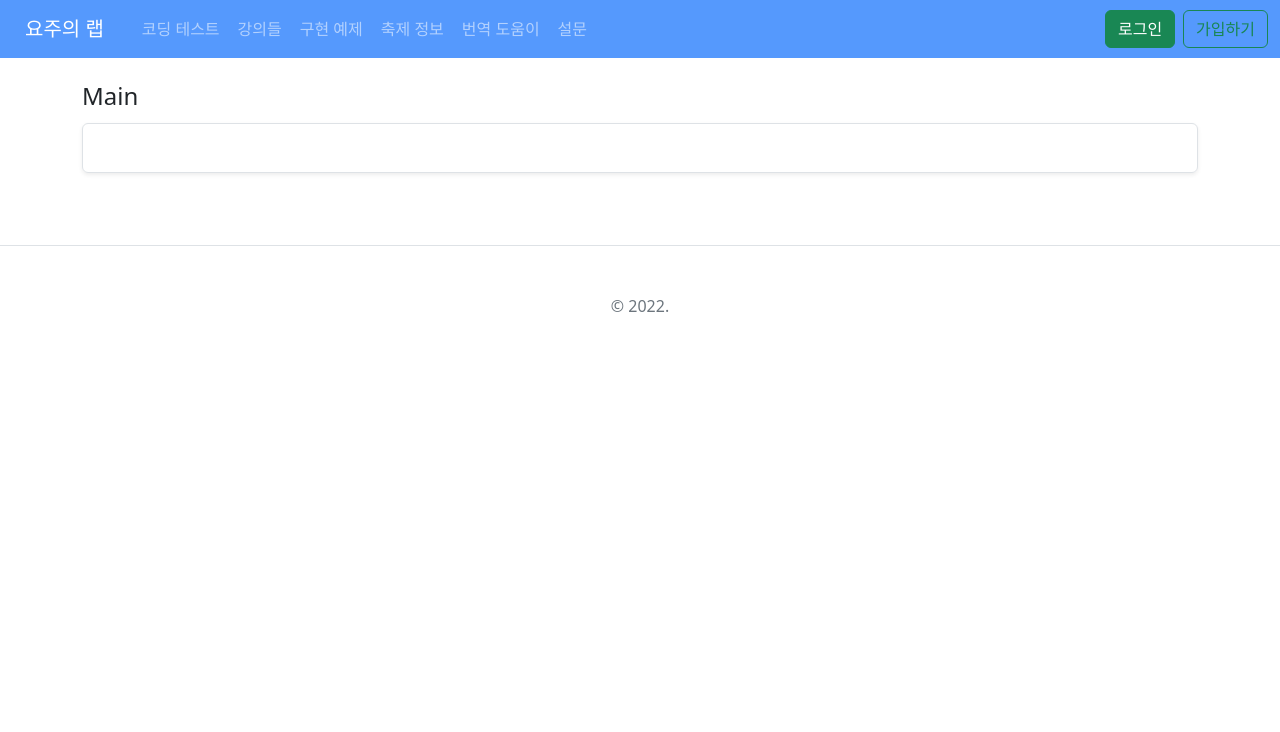
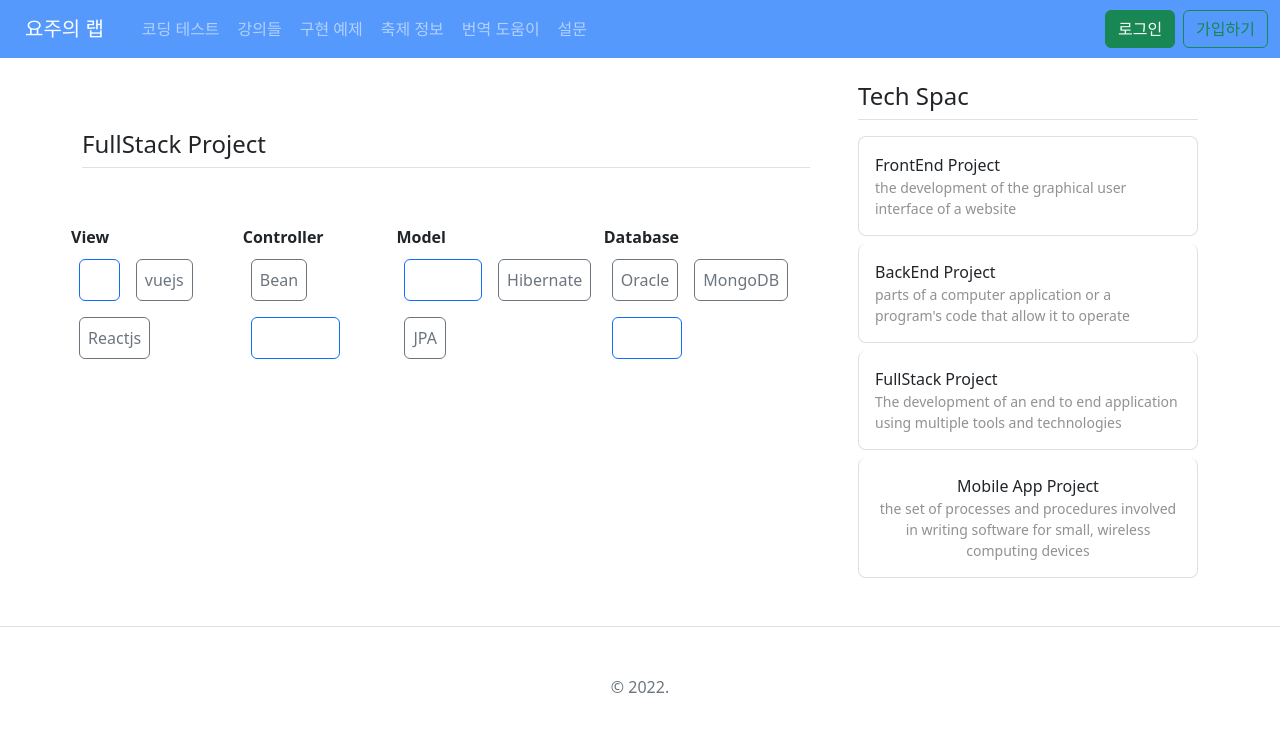
Before and after one commit to gocolab/lab_vues, a Vue app: page /project_yojulab_front/CodingTestMain in a window 1280 px wide. Shown: the top 732 px of the page. Built offline with nearby package versions, Linux system fonts and the light colour scheme.

Commit message:
add some files

```diff
--- a/src/components/codingtest/CodingTestMain.vue
+++ b/src/components/codingtest/CodingTestMain.vue
@@ -1,39 +1,116 @@
 <script setup>
-import NetworkGraph from 'v-network-graph';
+import NetworkGraph from "v-network-graph";
 
 const graphData = [
-  { id: '1', label: 'Node 1' },
-  { id: '2', label: 'Node 2' },
-  { id: '3', label: 'Node 3' },
-  { id: '4', label: 'Node 4' },
-  { id: '12', from: '1', to: '2' },
-  { id: '23', from: '2', to: '3' },
-  { id: '24', from: '2', to: '4' },
+  { id: "1", label: "Node 1" },
+  { id: "2", label: "Node 2" },
+  { id: "3", label: "Node 3" },
+  { id: "4", label: "Node 4" },
+  { id: "12", from: "1", to: "2" },
+  { id: "23", from: "2", to: "3" },
+  { id: "24", from: "2", to: "4" },
 ];
 const graphOptions = {
   layout: {
-    name: 'cose'
+    name: "cose",
   },
   node: {
-    shape: 'ellipse'
+    shape: "ellipse",
   },
   edge: {
-    shape: 'bezier'
+    shape: "bezier",
   },
-}
+};
 </script>
 
 <template>
+  <!-- 강의 설명 및 리스트 -->
   <div class="row g-5">
     <!-- contents left -->
-    <div class="col">
-      <h4 class="pb-1"><i class="bi-map"></i> Main</h4>
+    <div class="col-md-8 px-4 py-5" id="icon-grid">
+      <h4 class="pb-2 border-bottom">FullStack Project</h4>
 
       <div
-        class="row g-0 border rounded overflow-hidden flex-md-row mb-4 shadow-sm h-md-250 position-relative"
+        class="row row-cols-1 row-cols-sm-2 row-cols-md-3 row-cols-lg-4 g-4 py-5"
       >
-        <div class="col p-4 d-flex flex-column position-static">
-</div>
+        <table class="table table-border">
+          <tr>
+            <th>View</th>
+            <th>Controller</th>
+            <th>Model</th>
+            <th>Database</th>
+          </tr>
+          <tr>
+            <td>
+              <button class="btn m-2 btn-primary">JSP</button>
+              <button class="btn m-2 btn-outline-secondary">vuejs</button>
+              <button class="btn m-2 btn-outline-secondary">Reactjs</button>
+            </td>
+            <td>
+              <button class="btn m-2 btn-outline-secondary">Bean</button>
+              <button class="btn m-2 btn-primary">HashMap</button>
+            </td>
+            <td>
+              <button class="btn m-2 btn-primary">MyBatis</button>
+              <button class="btn m-2 btn-outline-secondary">Hibernate</button>
+              <button class="btn m-2 btn-outline-secondary">JPA</button>
+            </td>
+            <td>
+              <button class="btn m-2 btn-outline-secondary">Oracle</button>
+              <button class="btn m-2 btn-outline-secondary">MongoDB</button>
+              <button class="btn m-2 btn-primary">MySQL</button>
+            </td>
+          </tr>
+        </table>
+      </div>
+    </div>
+
+    <!--- Sidebar -->
+    <div class="col-md-4">
+      <div class="list-group list-group-checkable d-grid gap-2 border-0 w-auto">
+        <h4 class="pb-2 border-bottom">Tech Spac</h4>
+        <label
+          class="list-group-item rounded-3 py-3"
+          for="listGroupCheckableRadios1"
+        >
+          FrontEnd Project
+          <span class="d-block small opacity-50"
+            >the development of the graphical user interface of a website</span
+          >
+        </label>
+
+        <label
+          class="list-group-item rounded-3 py-3"
+          for="listGroupCheckableRadios2"
+        >
+          BackEnd Project
+          <span class="d-block small opacity-50">
+            parts of a computer application or a program's code that allow it to
+            operate</span
+          >
+        </label>
+
+        <label
+          class="list-group-item rounded-3 py-3"
+          for="listGroupCheckableRadios3"
+        >
+          FullStack Project
+          <span class="d-block small opacity-50"
+            >The development of an end to end application using multiple tools
+            and technologies</span
+          >
+        </label>
+
+        <label
+          class="btn btn-primary list-group-item rounded-3 py-3"
+          for="listGroupCheckableRadios4"
+        >
+          Mobile App Project
+          <span class="d-block small opacity-50"
+            >the set of processes and procedures involved in writing software
+            for small, wireless computing devices</span
+          >
+        </label>
       </div>
     </div>
   </div>
```
